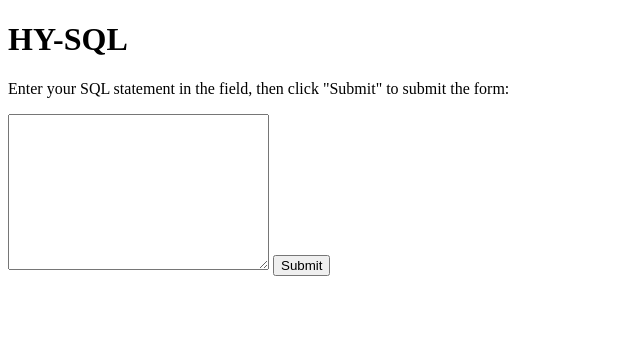
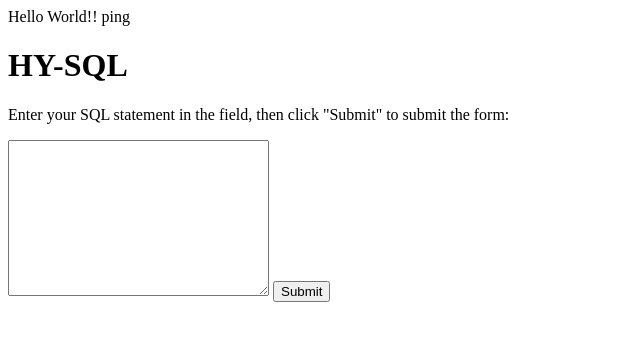
Before and after one commit to hy-sql/hy-sql-frontend, a React (Create React App) app: page / in a window 1280 px wide. Shown: the top 340 px of the page, without its empty margins (0-640 px from the left). Built offline with nearby package versions, Linux system fonts and the light colour scheme; no server answers.

Commit message:
Restored ping until tests are updated

```diff
--- a/src/App.js
+++ b/src/App.js
@@ -17,11 +17,10 @@ function App() {
 
   return (
     <div>
+      Hello World!! ping {reply.value}
       <h1>HY-SQL</h1>
     </div>
   )
 }
-//Removed Hello World portion in favor of the sql functionality
-//<h1>Hello World!!</h1>
-//ping { reply.value }
+
 export default App
```
